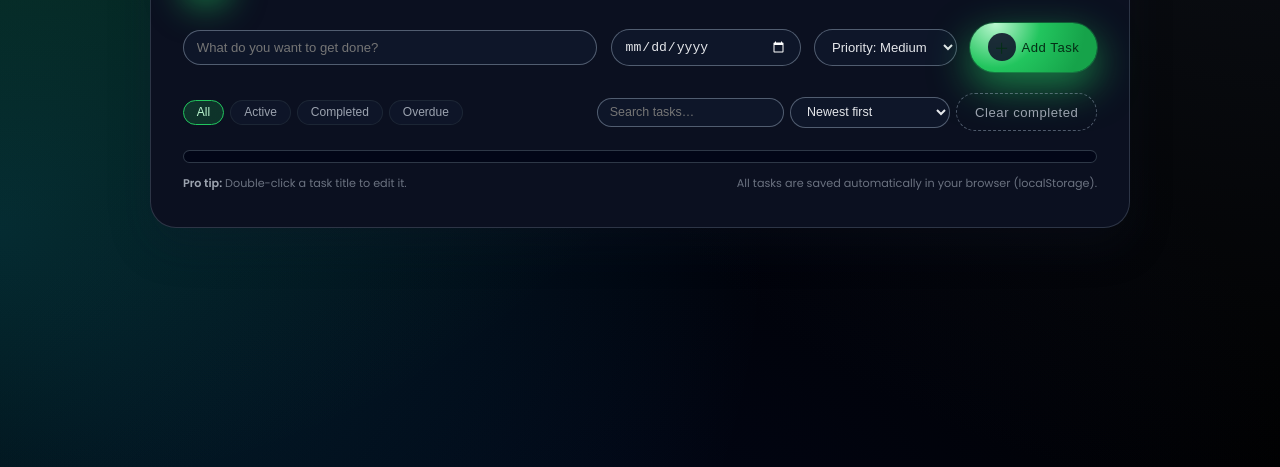
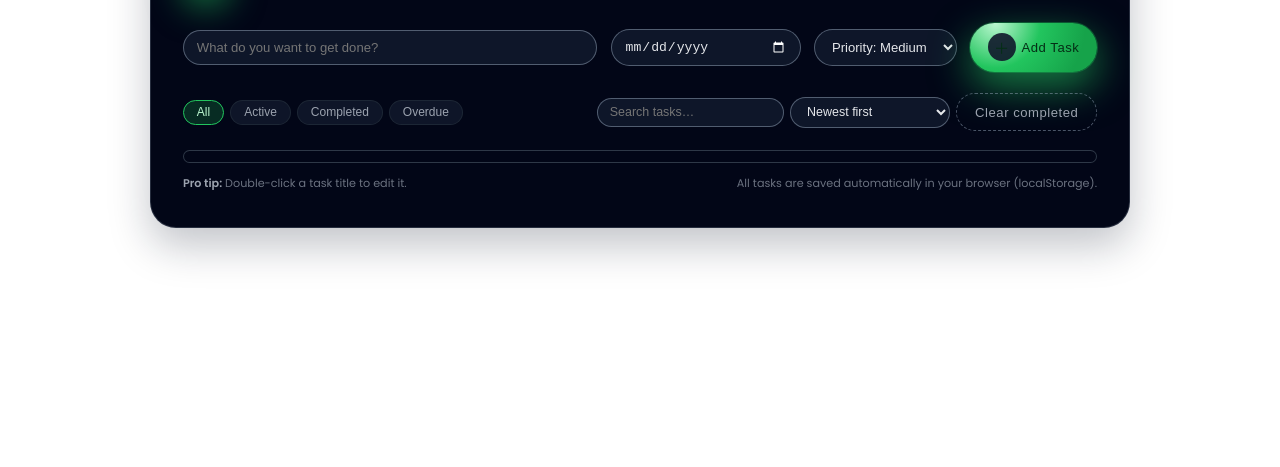
Before and after one commit to arbaz2004/SCT_WD_4, a plain HTML site: page index.html in a window 1280 px wide. Shown: the part 333-800 px from the top of the page. Drawn offline with Linux system fonts and the light colour scheme; a script that the page names is missing.

Commit message:
Update style.css

```diff
--- a/style.css
+++ b/style.css
@@ -4,34 +4,28 @@
   padding: 0;
 }
 
-/* Professional background: subtle gradients & vignette */
+/* White background */
 body {
   font-family: "Poppins", sans-serif;
   min-height: 100vh;
-  color: #e5e7eb;
+  color: #0f172a;
   display: flex;
   align-items: center;
   justify-content: center;
   padding: 2.5rem 1.5rem;
-  background-color: #020617;
-  background-image:
-    radial-gradient(circle at 0% 0%, #22c55e33 0, transparent 55%),
-    radial-gradient(circle at 0% 70%, #0ea5e933 0, transparent 55%),
-    radial-gradient(circle at 100% 0%, #1d253580 0, transparent 55%),
-    radial-gradient(circle at 50% 120%, #020617 0, #000000 60%);
-  background-repeat: no-repeat;
+  background-color: #ffffff;
 }
 
-
-/* Glassy main card */
+/* Dark glassy app card */
 .app-shell {
   width: 100%;
   max-width: 980px;
-  background: #0b1020;            /* keep dark card */
+  background: #020617;
   border-radius: 26px;
   padding: 1.9rem 2rem 2.2rem;
   box-shadow: 0 18px 40px rgba(15, 23, 42, 0.25);
   border: 1px solid rgba(148, 163, 184, 0.25);
+  color: #e5e7eb;
 }
 
 /* Header */
@@ -104,7 +98,6 @@ body {
   transition: border 0.2s ease, box-shadow 0.2s ease, background 0.2s ease, transform 0.1s ease;
 }
 
-/* calendar icon spacing looks better with this */
 .task-input input[type="date"] {
   color-scheme: dark;
 }
@@ -210,7 +203,7 @@ body {
 .filter-chip.active {
   border-color: #22c55e;
   color: #bbf7d0;
-  background: radial-gradient(circle at 20% 0%, #22c55e33 0, rgba(22, 163, 74, 0.24) 60%);
+  background: rgba(22, 163, 74, 0.24);
 }
 
 .toolbar input[type="search"],
@@ -233,7 +226,7 @@ body {
 /* List */
 .task-list {
   border-radius: 20px;
-  background: radial-gradient(circle at 0% 0%, #020617 0, #020617 40%, #020617 100%);
+  background: #020617;
   border: 1px solid rgba(55, 65, 81, 0.85);
   padding: 0.35rem 0.1rem;
   max-height: 420px;
```
